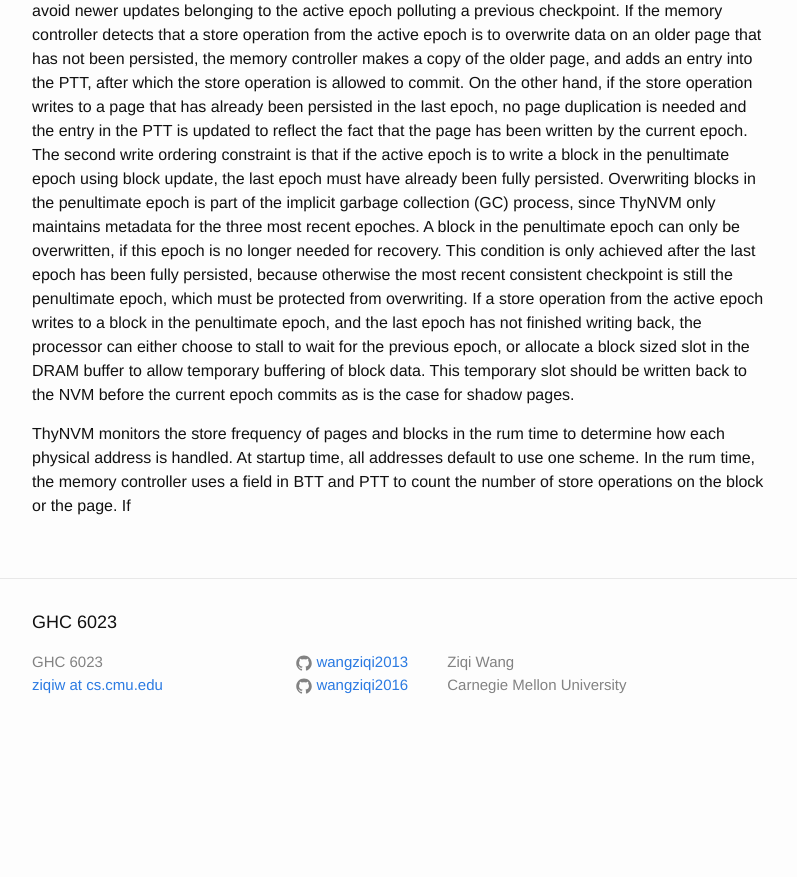
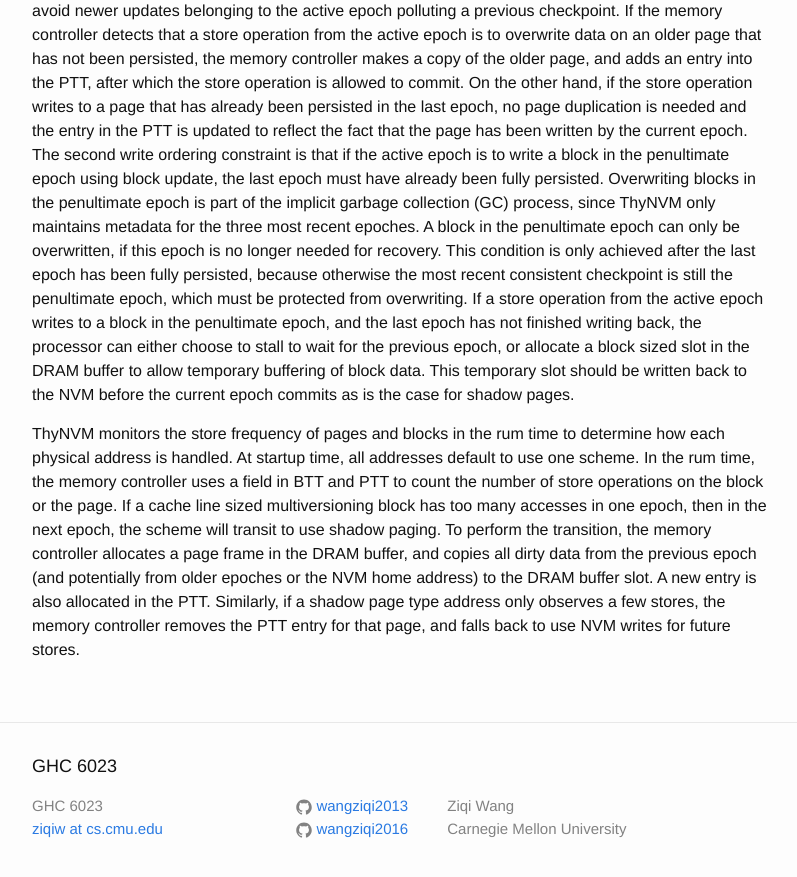
Before and after one commit to wangziqi2013/wangziqi2013.github.io, a Jekyll site: the page built from _posts/2019-02-15-Thynvm.markdown, in a window 1280 px wide and 900 px high, scrolled down 2815 px. Shown: the top 877 px of the window, without its empty margins (238-1035 px from the left). Built offline with Jekyll 4.4.1, drawn with Linux system fonts in a browser that asks for light colours; before the commit the page ends 3571 px from its top, so only the background shows below that.

Commit message:
Finish transition

```diff
--- a/_posts/2019-02-15-Thynvm.markdown
+++ b/_posts/2019-02-15-Thynvm.markdown
@@ -113,4 +113,9 @@ to the NVM before the current epoch commits as is the case for shadow pages.
 
 ThyNVM monitors the store frequency of pages and blocks in the rum time to determine how each physical address is handled.
 At startup time, all addresses default to use one scheme. In the rum time, the memory controller uses a field in BTT and PTT
-to count the number of store operations on the block or the page. If
+to count the number of store operations on the block or the page. If a cache line sized multiversioning block has too many
+accesses in one epoch, then in the next epoch, the scheme will transit to use shadow paging. To perform the transition, the
+memory controller allocates a page frame in the DRAM buffer, and copies all dirty data from the previous epoch (and potentially
+from older epoches or the NVM home address) to the DRAM buffer slot. A new entry is also allocated in the PTT. Similarly,
+if a shadow page type address only observes a few stores, the memory controller removes the PTT entry for that page, and
+falls back to use NVM writes for future stores.
```
